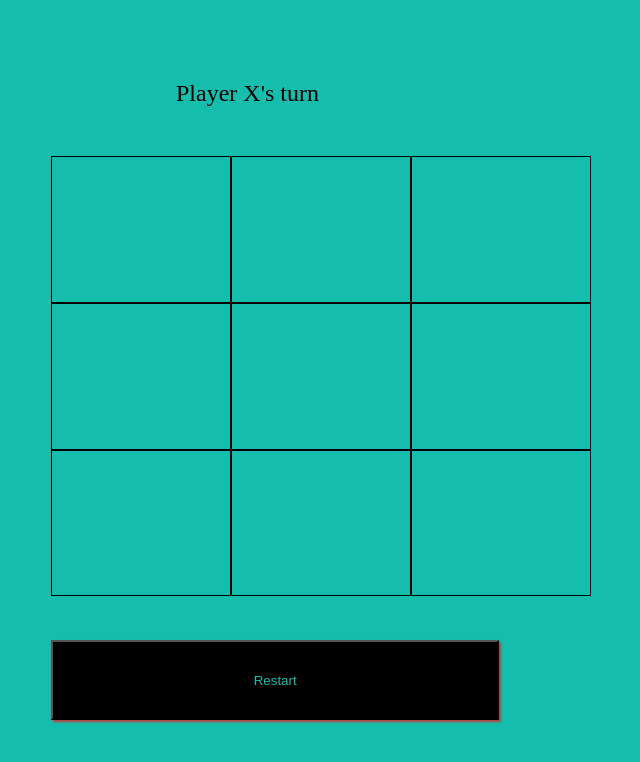
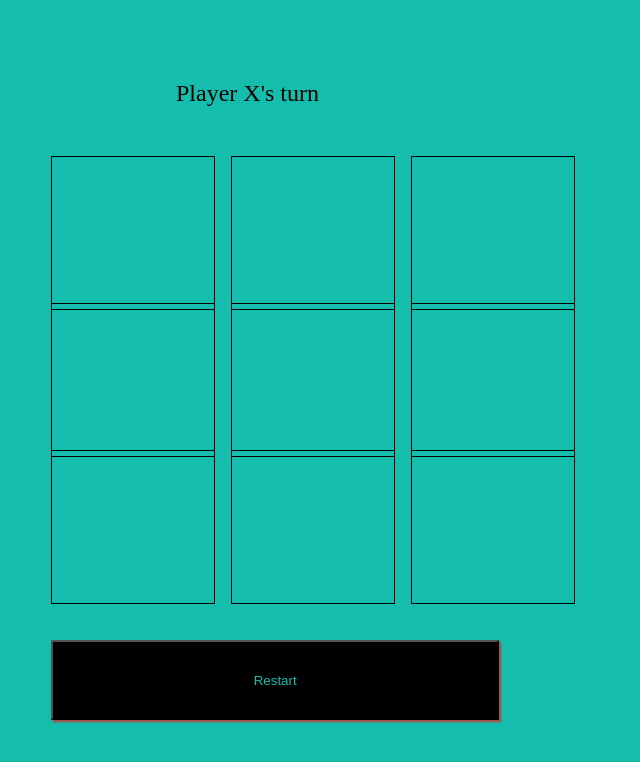
Before and after one commit to anusreekkcoddletech/Javascript, a website: page Assignment7/index.html in a window 1280 px wide. Shown: the whole page, without its empty margins (336-976 px from the left). Drawn offline with Linux system fonts and the light colour scheme.

Commit message:
Assignment updated

```diff
--- a/Assignment7/css/style.css
+++ b/Assignment7/css/style.css
@@ -25,6 +25,8 @@ body {
 .column9 {
   border: 1px solid black;
   cursor: pointer;
+  height: 30%;
+  width: 30%;
   text-align: center;
   padding: 30%;
 }
```
